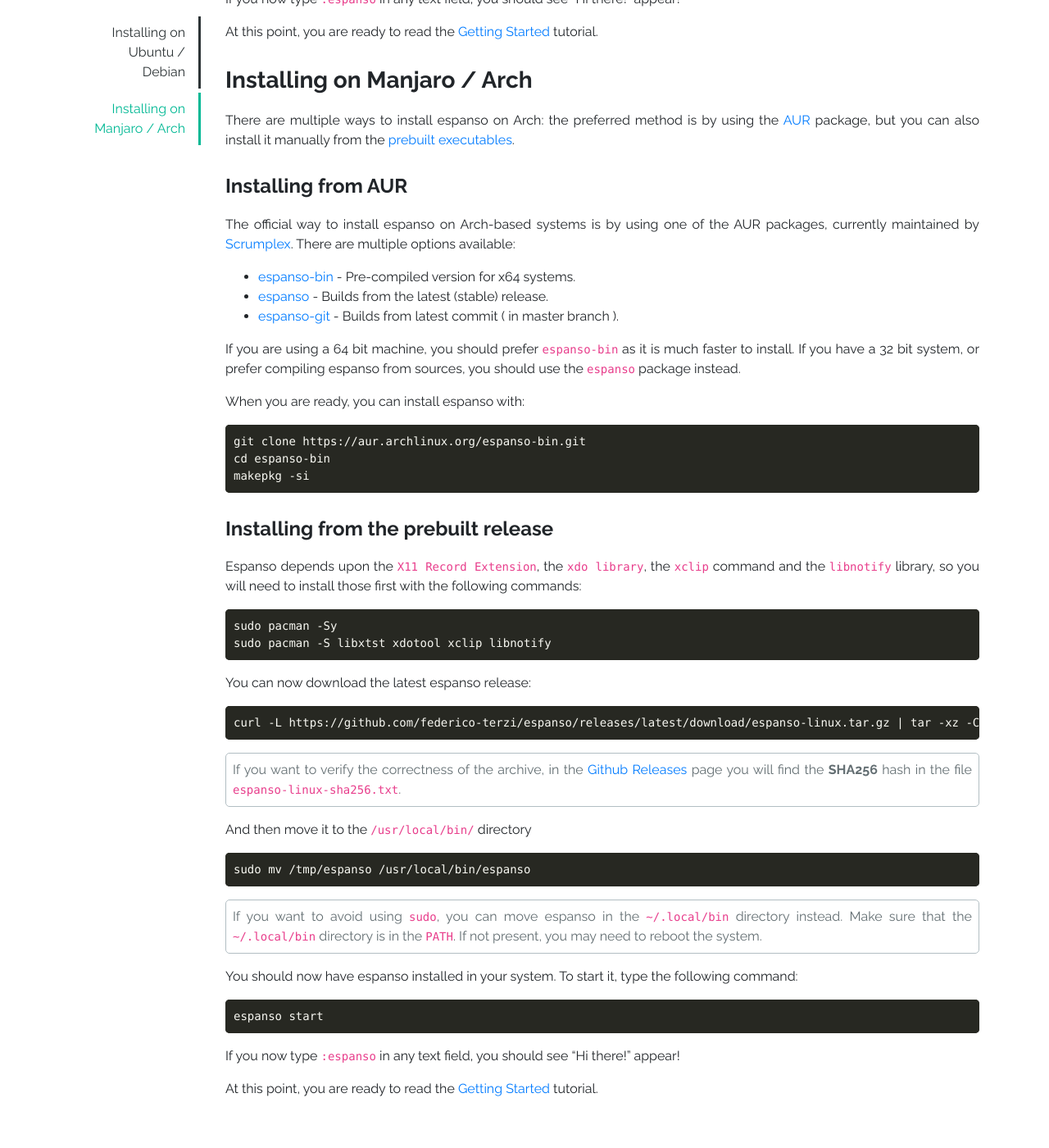
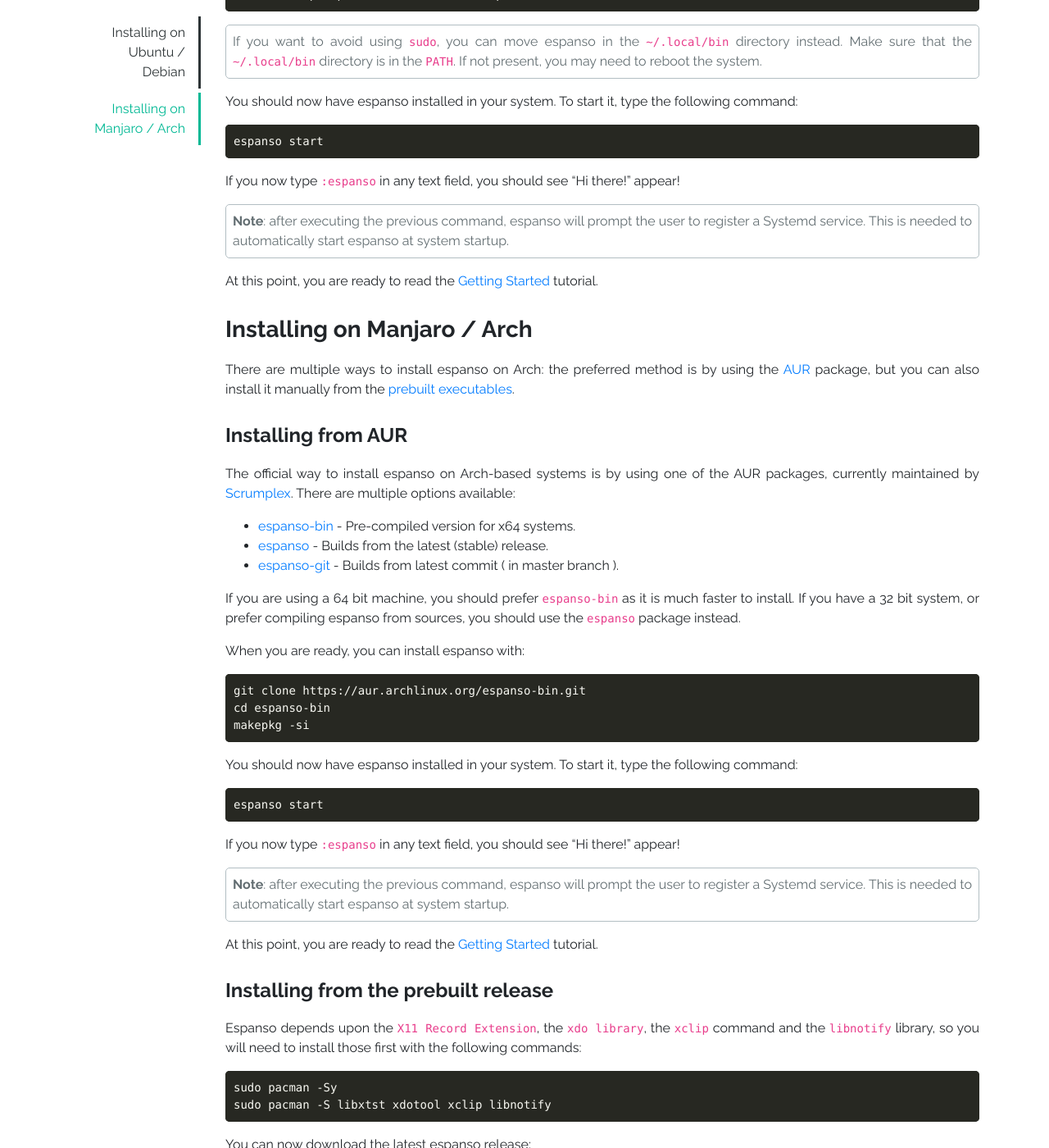
Before and after one commit to espanso/espanso, a Jekyll site: the page built from install/linux.md, in a window 1280 px wide and 1400 px high, scrolled down 2188 px. Shown: the whole window at 82% size. Built offline with Jekyll 4.4.1, drawn with Linux system fonts in a browser that asks for light colours; some of the changed text lies outside the part shown.

Commit message:
Add systemd info on installation page

````diff
--- a/install/linux.md
+++ b/install/linux.md
@@ -29,6 +29,8 @@
 
 > For more information about this method, check out the [snap page](https://snapcraft.io/espanso).
 
+> **Important**: if you are upgrading espanso, after the previous command, execute `espanso unregister` in the terminal.
+
 You should now have espanso installed in your system. To start it, type the following command:
 
 ```
@@ -36,6 +38,8 @@
 ```
 
 If you now type `:espanso` in any text field, you should see "Hi there!" appear!
+
+> **Note**: after executing the previous command, espanso will prompt the user to register a Systemd service. This is needed to automatically start espanso at system startup.
 
 At this point, you are ready to read the [Getting Started](/docs/get-started/) tutorial.
 
@@ -64,6 +68,8 @@
 ```
 
 If you now type `:espanso` in any text field, you should see "Hi there!" appear!
+
+> **Note**: after executing the previous command, espanso will prompt the user to register a Systemd service. This is needed to automatically start espanso at system startup.
 
 At this point, you are ready to read the [Getting Started](/docs/get-started/) tutorial.
 
@@ -101,6 +107,8 @@
 
 If you now type `:espanso` in any text field, you should see "Hi there!" appear!
 
+> **Note**: after executing the previous command, espanso will prompt the user to register a Systemd service. This is needed to automatically start espanso at system startup.
+
 At this point, you are ready to read the [Getting Started](/docs/get-started/) tutorial.
 
 ### Installing on Manjaro / Arch
@@ -126,6 +134,18 @@
 cd espanso-bin
 makepkg -si
 ```
+
+You should now have espanso installed in your system. To start it, type the following command:
+
+```
+espanso start
+```
+
+If you now type `:espanso` in any text field, you should see "Hi there!" appear!
+
+> **Note**: after executing the previous command, espanso will prompt the user to register a Systemd service. This is needed to automatically start espanso at system startup.
+
+At this point, you are ready to read the [Getting Started](/docs/get-started/) tutorial.
 
 #### Installing from the prebuilt release
 
@@ -160,4 +180,6 @@
 
 If you now type `:espanso` in any text field, you should see "Hi there!" appear!
 
+> **Note**: after executing the previous command, espanso will prompt the user to register a Systemd service. This is needed to automatically start espanso at system startup.
+
 At this point, you are ready to read the [Getting Started](/docs/get-started/) tutorial.
````
